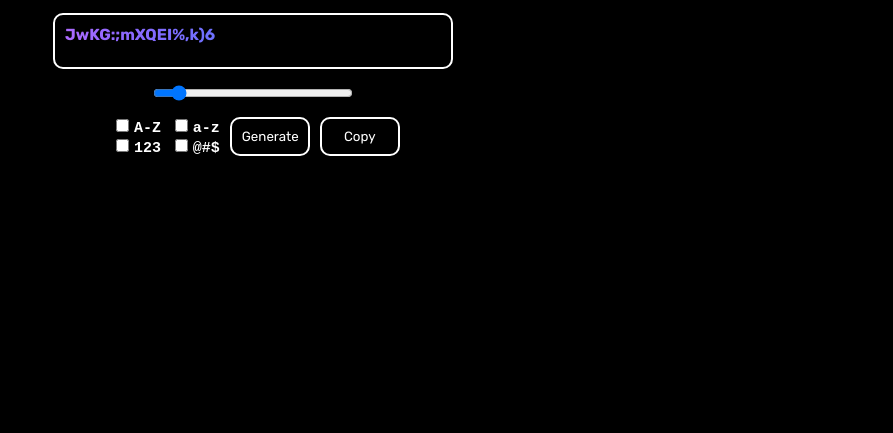
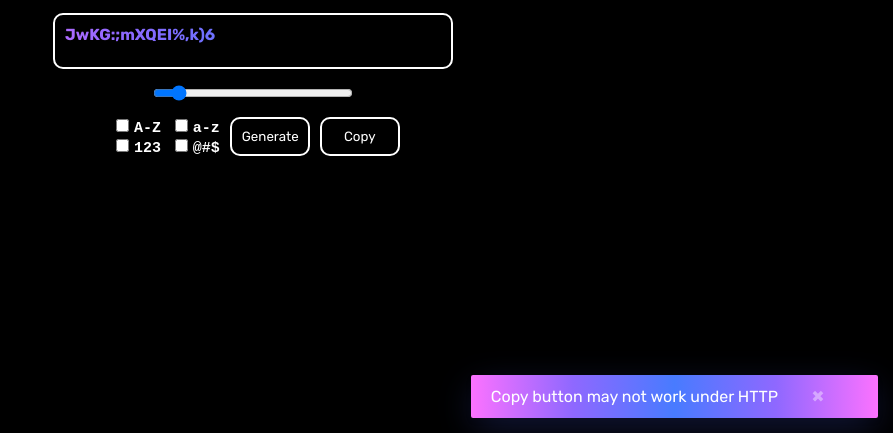
Before and after one commit to realBruno/guesswhat, a website: page index.html in a window 1280 px wide. Both pictures are taken after a click on the button "Copy". Shown: the part 367-800 px from the top of the page, without its empty margins (387-1280 px from the left). Drawn offline with nearby package versions, Linux system fonts and the light colour scheme.

Commit message:
Alert user that copy button doesn't work under http

```diff
--- a/index.html
+++ b/index.html
@@ -15,6 +15,8 @@
         rel="stylesheet">
 
     <link rel="shortcut icon" href="./img/icon.png" type="image/x-icon">
+
+    <link rel="stylesheet" type="text/css" href="https://cdn.jsdelivr.net/npm/toastify-js/src/toastify.min.css">
 </head>
 
 <body>
@@ -62,7 +64,7 @@
     </main>
 
     <script src="script.js"></script>
-
+    <script type="text/javascript" src="https://cdn.jsdelivr.net/npm/toastify-js"></script>
 </body>
 
 </html>
--- /dev/null
+++ b/package.json
@@ -0,0 +1,5 @@
+{
+  "dependencies": {
+    "toastify-js": "^1.12.0"
+  }
+}
--- a/script.js
+++ b/script.js
@@ -13,14 +13,34 @@ function generate_password()
     show_password.textContent = password;
 }
 
+// calls the function so a random password is shown when page loads
 generate_password();
 
 function copy_to_clipboard()
 {
+    // checks if user is under http and alerts s/he that copy button may not work
+    if (window.location.protocol === 'http:')
+    {
+        Toastify({
+            text: "Copy button may not work under HTTP",
+            duration: 3000,
+            newWindow: true,
+            close: true,
+            gravity: "bottom",
+            position: "right",
+            stopOnFocus: true,
+            style: {
+              background: "linear-gradient(to right, #fc72ff, #8f68ff, #487bff, #8f68ff, #fc72ff)",
+            },
+            onClick: function(){} // Callback after click
+          }).showToast();
+    }
+
+    // gets the password and copies it
     const text = document.getElementById("show_password");
     navigator.clipboard.writeText(text.innerHTML);
 
-    // change button content from "Copy" to "Copied!"
+    // changes button content from "Copy" to "Copied!"
     const copy_button = document.getElementById("copy");
     copy_button.innerHTML = "Copied!"
 
@@ -29,15 +49,4 @@ function copy_to_clipboard()
     {
         copy_button.innerHTML = "Copy";
     }, 1500);
-
-
-    /*
-    * checks if user is under http connection and alerts them that
-    * copy button may not work
-    */
-
-    if (window.location.protocol === 'http:')
-        console.log('http');
-    else
-        console.log('https');
 }
```
Also changed, not shown: 1 other file.
